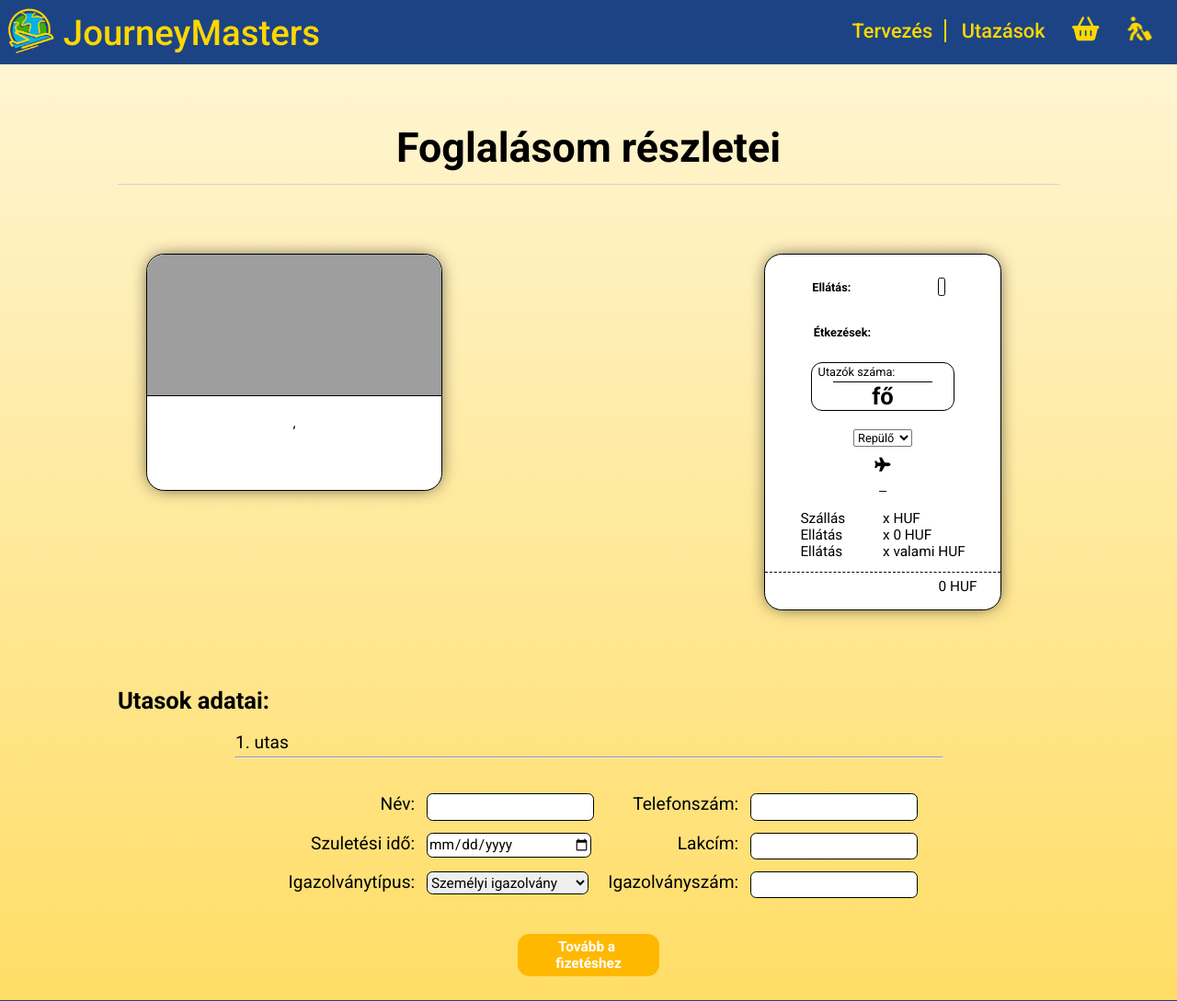
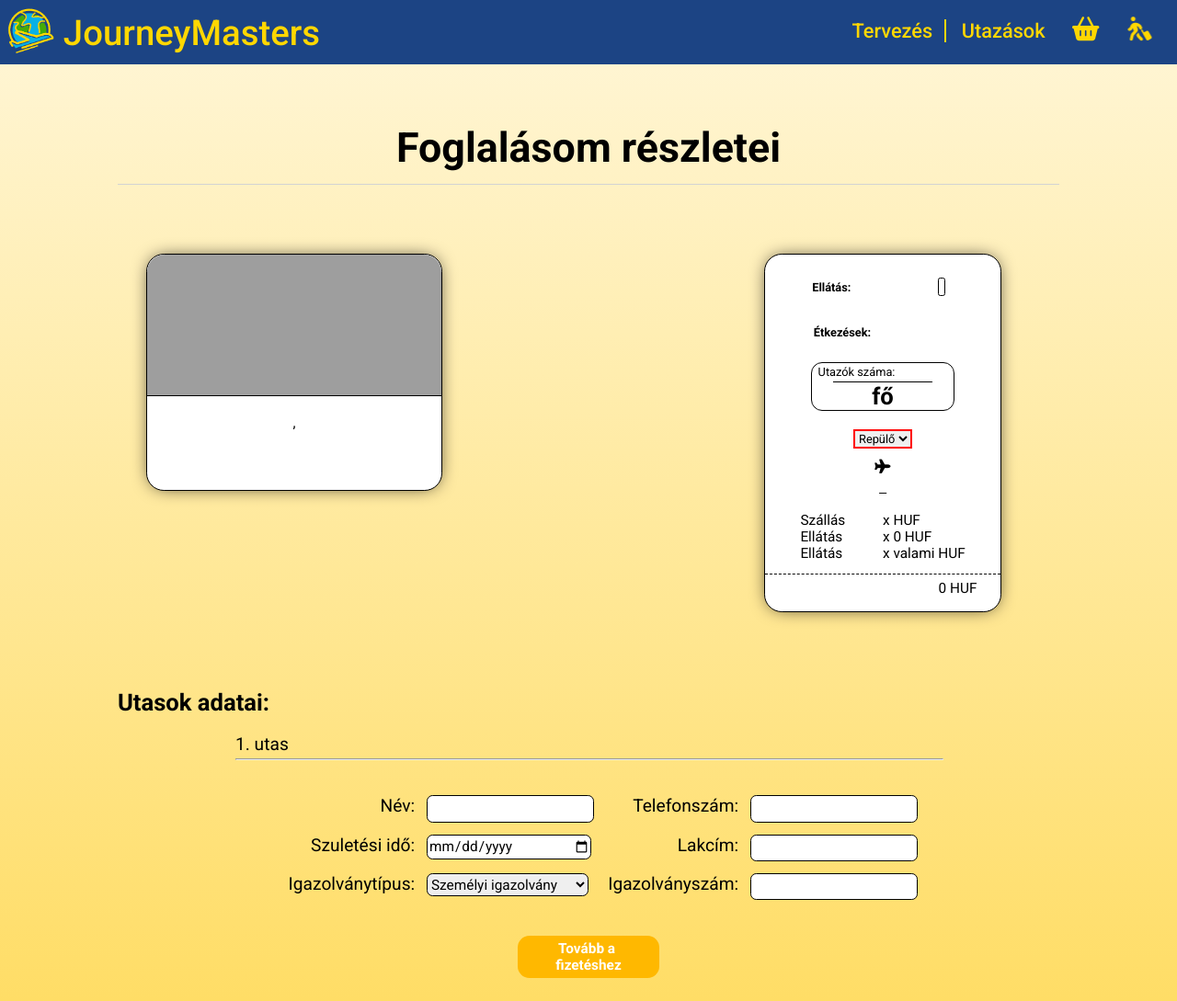
Before and after one commit to PeacefulAvocado/JourneyMasters, a PHP site: page /index/foglalas.php?csomag=1 in a window 1280 px wide. Shown: the top 1089 px of the page at 92% size. Run offline with PHP 8.4, Linux system fonts and the light colour scheme; data comes from the database, SQL or seed files in the repository; data that the repository does not hold is empty; some libraries are stand-ins or nearby versions; grey boxes are pictures that could not be loaded.

Commit message:
Update foglalas.css

```diff
--- a/css/foglalas.css
+++ b/css/foglalas.css
@@ -195,6 +195,7 @@ select {
     margin-right: auto;
     display:block;
     width: 5vw;
+    border: 2px solid red;
 }
 
 .ut {
```
